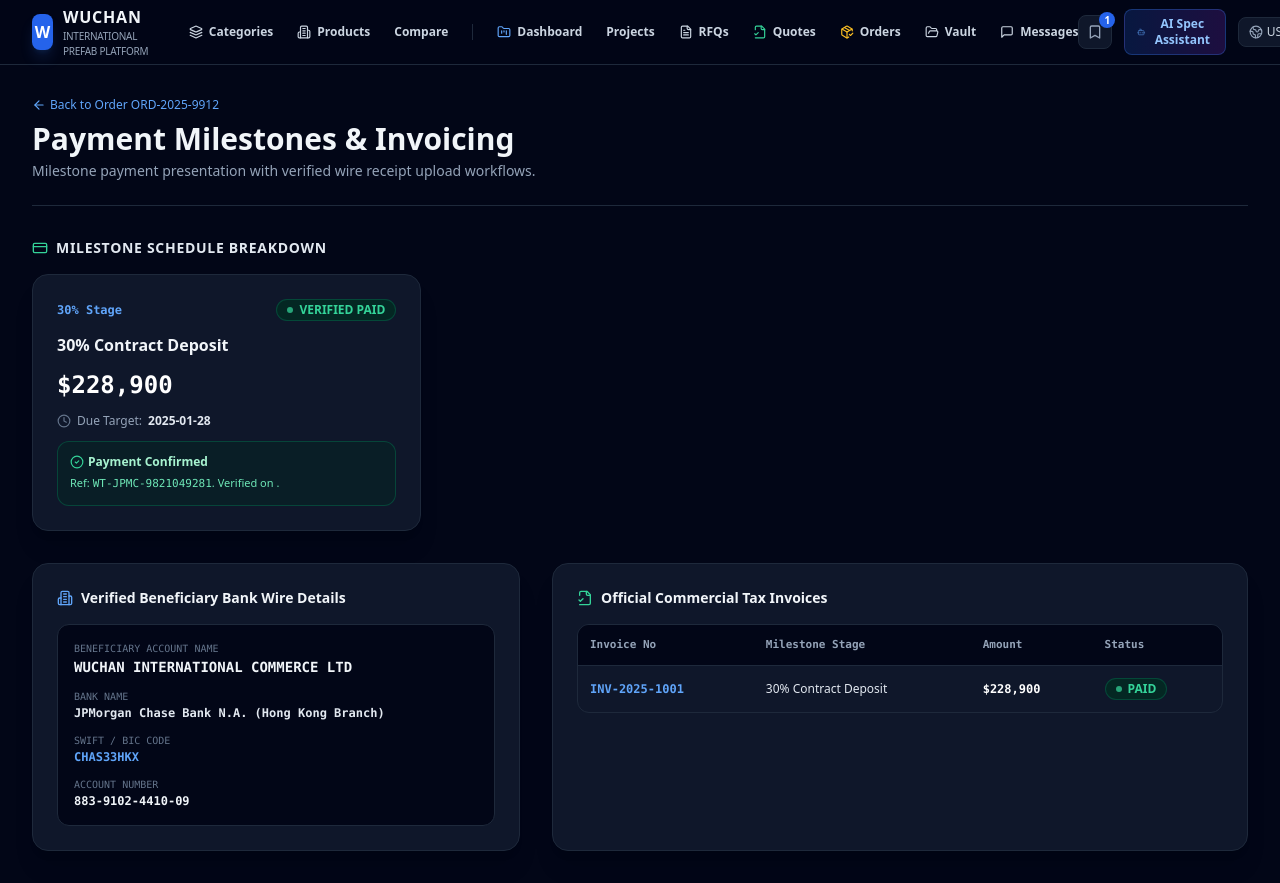
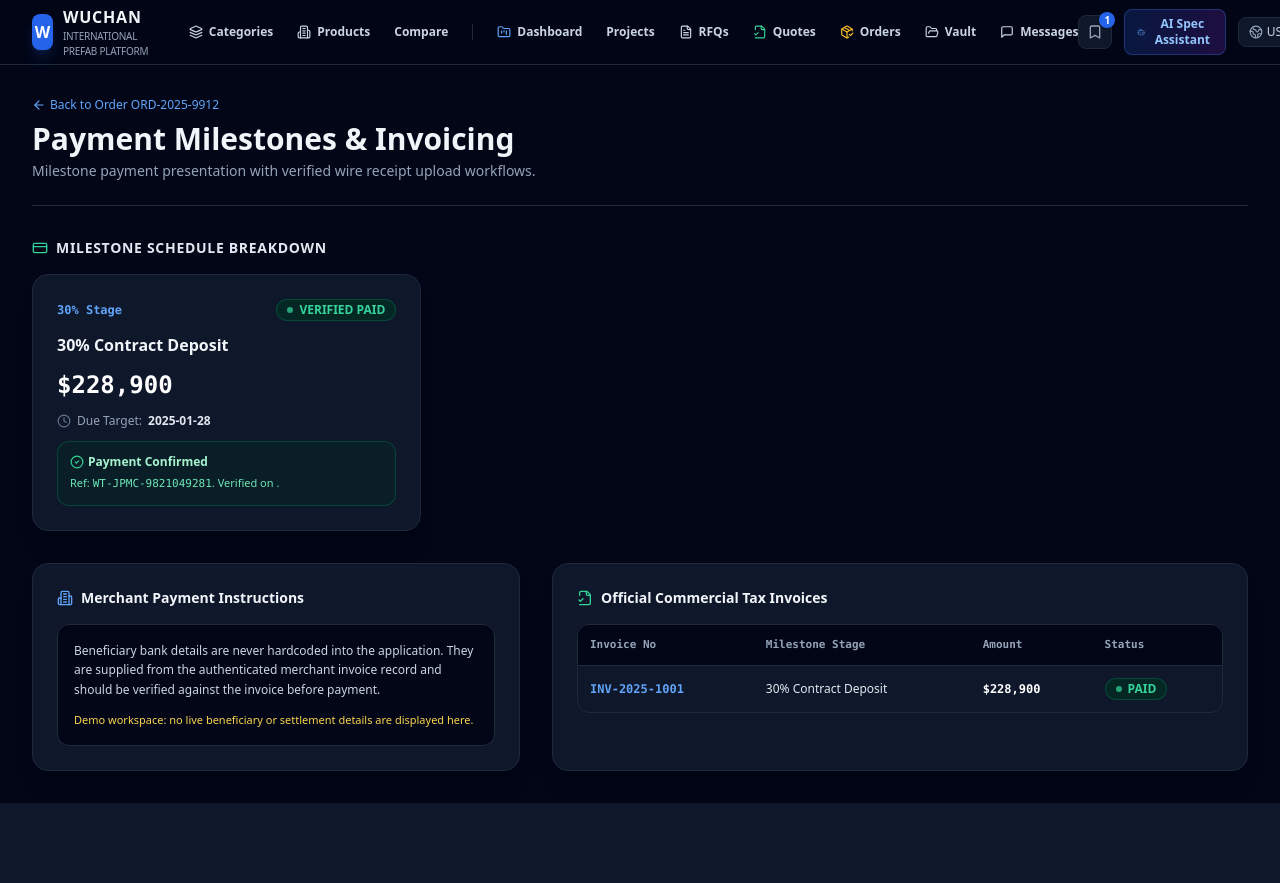
Before and after one commit to wandemcphill/WUCHAN, a Next.js app in the folder apps/web/: page /orders/1/payments in a window 1280 px wide. Shown: the top 883 px of the page. After the commit the page ends 803 px from the top, so only its background shows below. Built offline with nearby package versions, Linux system fonts and the light colour scheme.

Commit message:
fix(customer): remove hardcoded beneficiary bank data from demo UI

```diff
--- a/apps/web/src/app/orders/[id]/payments/page.tsx
+++ b/apps/web/src/app/orders/[id]/payments/page.tsx
@@ -33,7 +33,7 @@
 
   const [activeMilestones, setActiveMilestones] = useState(order.paymentMilestones);
   const [selectedMilestoneId, setSelectedMilestoneId] = useState<string | null>(null);
-  const [wireRef, setWireRef] = useState('WT-JPMC-2025-99812');
+  const [wireRef, setWireRef] = useState('DEMO-WIRE-REFERENCE');
   const [uploadedReceiptName, setUploadedReceiptName] = useState<string | null>(null);
 
   const handleUploadReceipt = () => {
@@ -145,26 +145,15 @@
           <div className="lg:col-span-5 bg-slate-900 border border-slate-800 rounded-2xl p-6 space-y-4 shadow-xl">
             <h2 className="text-sm font-bold text-slate-100 flex items-center gap-2">
               <Building2 className="w-4 h-4 text-blue-400" />
-              Verified Beneficiary Bank Wire Details
+              Merchant Payment Instructions
             </h2>
-
-            <div className="p-4 bg-slate-950 border border-slate-800 rounded-xl space-y-3 text-xs font-mono">
-              <div>
-                <span className="text-[10px] text-slate-500 uppercase block">Beneficiary Account Name</span>
-                <strong className="text-slate-100 text-sm block">WUCHAN INTERNATIONAL COMMERCE LTD</strong>
-              </div>
-              <div>
-                <span className="text-[10px] text-slate-500 uppercase block">Bank Name</span>
-                <strong className="text-slate-200 block">JPMorgan Chase Bank N.A. (Hong Kong Branch)</strong>
-              </div>
-              <div>
-                <span className="text-[10px] text-slate-500 uppercase block">SWIFT / BIC Code</span>
-                <strong className="text-blue-400 block">CHAS33HKX</strong>
-              </div>
-              <div>
-                <span className="text-[10px] text-slate-500 uppercase block">Account Number</span>
-                <strong className="text-slate-100 block">883-9102-4410-09</strong>
-              </div>
+            <div className="p-4 bg-slate-950 border border-slate-800 rounded-xl space-y-3 text-xs">
+              <p className="text-slate-300 leading-relaxed">
+                Beneficiary bank details are never hardcoded into the application. They are supplied from the authenticated merchant invoice record and should be verified against the invoice before payment.
+              </p>
+              <p className="text-amber-300 text-[11px] leading-relaxed">
+                Demo workspace: no live beneficiary or settlement details are displayed here.
+              </p>
             </div>
           </div>
 
@@ -225,7 +214,7 @@
                 </div>
 
                 <div
-                  onClick={() => setUploadedReceiptName('Wire_Transfer_Receipt_305200USD.pdf')}
+                  onClick={() => setUploadedReceiptName('DEMO_WIRE_RECEIPT.pdf')}
                   className="border-2 border-dashed border-slate-800 hover:border-slate-700 rounded-xl p-6 text-center cursor-pointer bg-slate-950/50 transition"
                 >
                   <Upload className="w-6 h-6 text-slate-500 mx-auto mb-2" />
```
